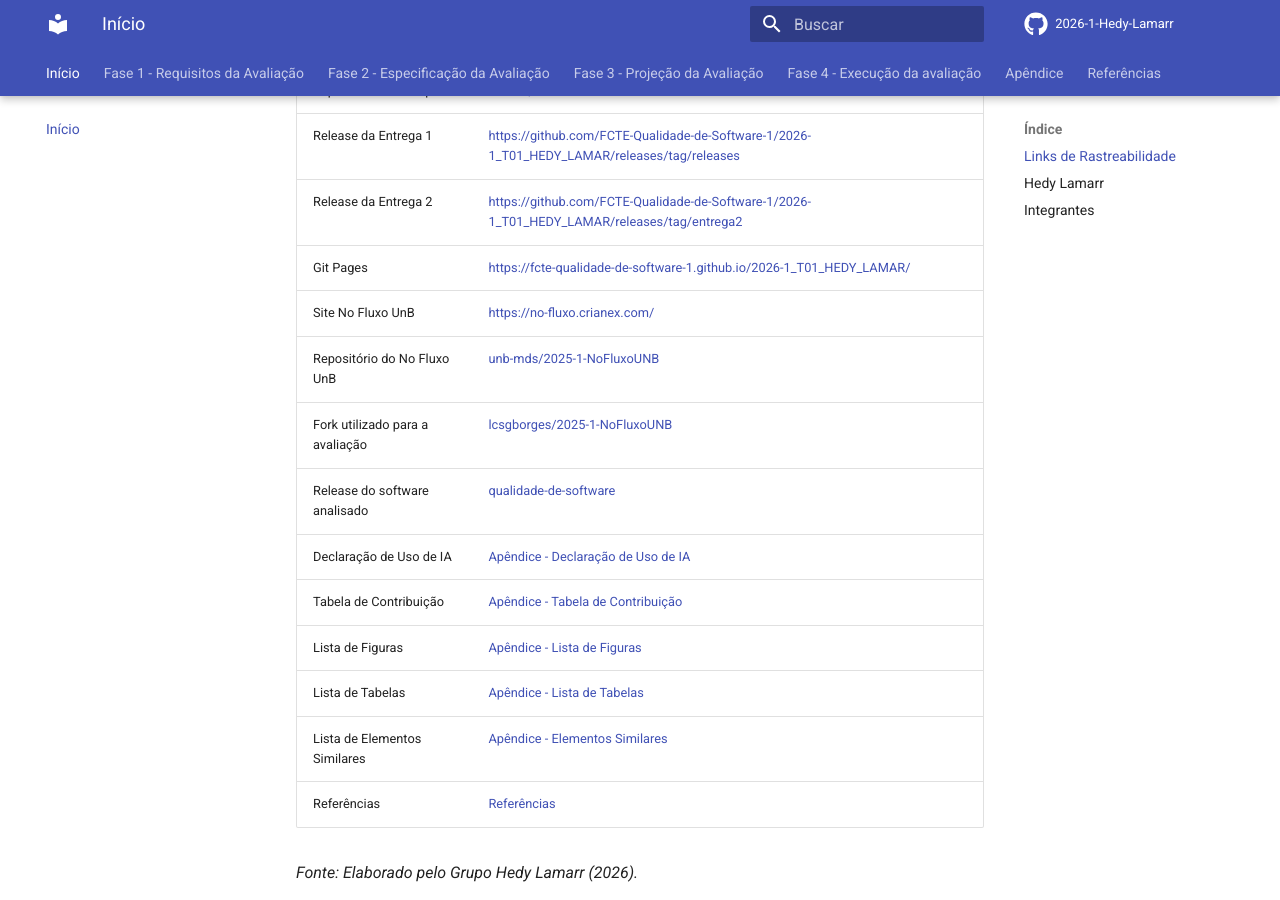
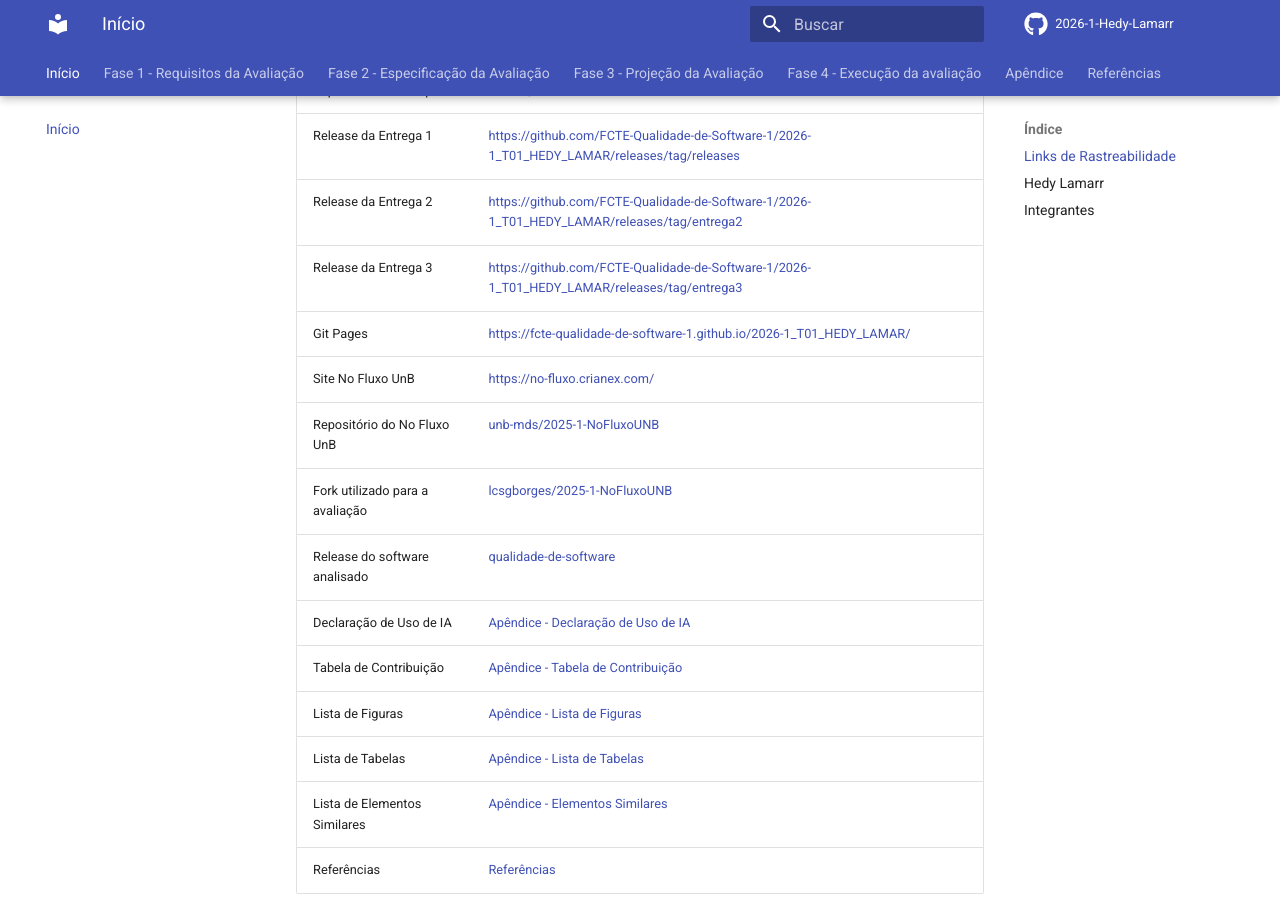
Before and after one commit to FCTE-Qualidade-de-Software-1/2026-1_T01_HEDY_LAMAR, an MkDocs documentation site: the page built from docs/index.md, in a window 1280 px wide and 900 px high, scrolled down 867 px. Built offline with MkDocs 1.6.1 and Material for MkDocs 9.7.7, drawn with Linux system fonts in a browser that asks for light colours; comment, search, counter and statistics services are not loaded.

Commit message:
feat: adiciona release 3

```diff
--- a/docs/index.md
+++ b/docs/index.md
@@ -20,6 +20,7 @@ Este projeto tem como objetivo documentar a Avaliação da Qualidade de Produto
 | Repositório da disciplina | [FCTE-Qualidade-de-Software-1/2026-1_T01_HEDY_LAMAR](https://github.com/FCTE-Qualidade-de-Software-1/2026-1_T01_HEDY_LAMAR) |
 | Release da Entrega 1 | [https://github.com/FCTE-Qualidade-de-Software-1/2026-1_T01_HEDY_LAMAR/releases/tag/releases](https://github.com/FCTE-Qualidade-de-Software-1/2026-1_T01_HEDY_LAMAR/releases/tag/releases) |
 | Release da Entrega 2 | [https://github.com/FCTE-Qualidade-de-Software-1/2026-1_T01_HEDY_LAMAR/releases/tag/entrega2](https://github.com/FCTE-Qualidade-de-Software-1/2026-1_T01_HEDY_LAMAR/releases/tag/entrega2) |
+| Release da Entrega 3 | [https://github.com/FCTE-Qualidade-de-Software-1/2026-1_T01_HEDY_LAMAR/releases/tag/entrega3](https://github.com/FCTE-Qualidade-de-Software-1/2026-1_T01_HEDY_LAMAR/releases/tag/entrega3) |
 | Git Pages | [https://fcte-qualidade-de-software-1.github.io/2026-1_T01_HEDY_LAMAR/](https://fcte-qualidade-de-software-1.github.io/2026-1_T01_HEDY_LAMAR/) |
 | Site No Fluxo UnB | [https://no-fluxo.crianex.com/](https://no-fluxo.crianex.com/) |
 | Repositório do No Fluxo UnB | [unb-mds/2025-1-NoFluxoUNB](https://github.com/unb-mds/2025-1-NoFluxoUNB) |
```
